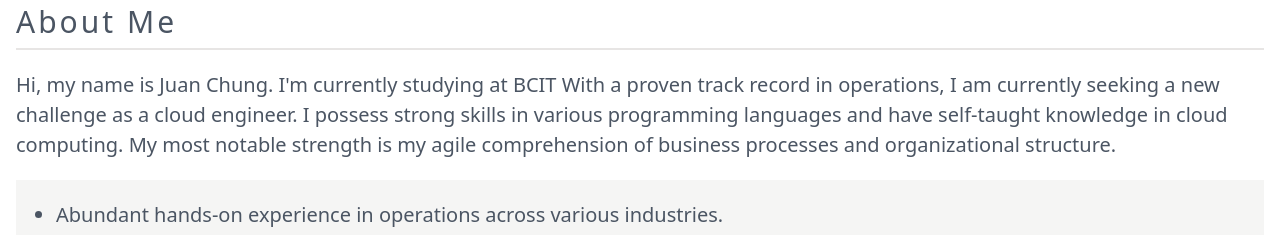
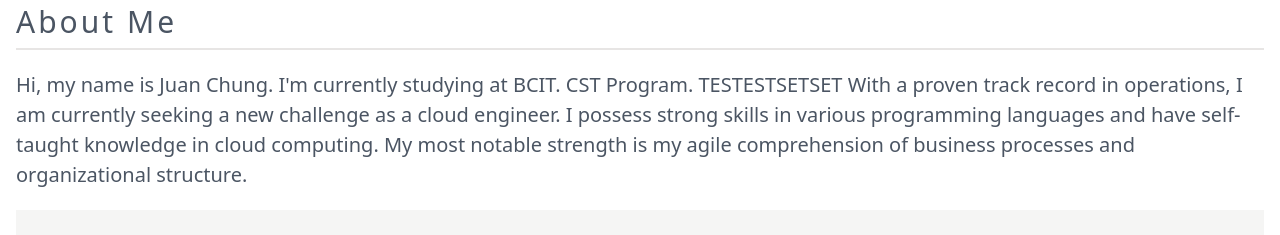
Before and after one commit to jchung150/Cloud-Resume-Challenge, a Next.js app: page / in a window 1280 px wide. Shown: the part 336-571 px from the top of the page. Built offline with nearby package versions, Linux system fonts and the light colour scheme.

Commit message:
Upload Test

```diff
--- a/pages/index.js
+++ b/pages/index.js
@@ -31,9 +31,16 @@ const inter = Inter({ subsets: ["latin"] });
 export default function Home({ photo }) {
   return (
     <div className="container mt-28 mx-auto px-4">
-      <section id="home" className="flex justify-center items-center md:justify-start">
+      <section
+        id="home"
+        className="flex justify-center items-center md:justify-start"
+      >
         <div className="w-48 overflow-hidden border-stone-300 border-8 rounded-full">
-          <img className="w-full h-full object-cover mx-auto my-auto" src="/profile_photo.jpg" alt="profile_photo" />
+          <img
+            className="w-full h-full object-cover mx-auto my-auto"
+            src="/profile_photo.jpg"
+            alt="profile_photo"
+          />
         </div>
       </section>
 
@@ -42,12 +49,12 @@ export default function Home({ photo }) {
           About Me
         </div>
         <p className="text-xl mb-5 leading-normal text-gray-600">
-          Hi, my name is Juan Chung. I'm currently studying at BCIT
-          With a proven track record in operations, I am currently seeking a new
-          challenge as a cloud engineer. I possess strong skills in various
-          programming languages and have self-taught knowledge in cloud
-          computing. My most notable strength is my agile comprehension of
-          business processes and organizational structure.
+          Hi, my name is Juan Chung. I'm currently studying at BCIT. CST
+          Program. TESTESTSETSET With a proven track record in operations, I am
+          currently seeking a new challenge as a cloud engineer. I possess
+          strong skills in various programming languages and have self-taught
+          knowledge in cloud computing. My most notable strength is my agile
+          comprehension of business processes and organizational structure.
         </p>
         <div className="container bg-stone-100 p-5">
           <ul className="list-disc leading-normal pl-5 text-xl text-gray-600">
```
